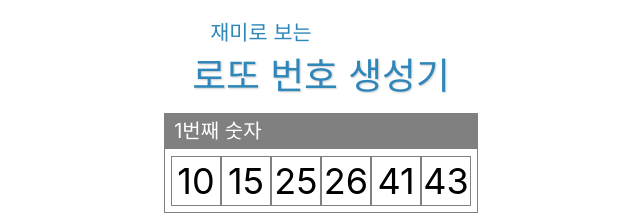
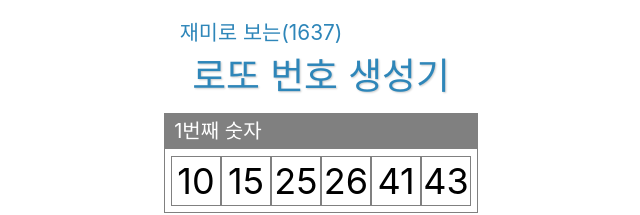
Before and after one commit to dirtybitGit/luckynumber, a React (Create React App) app: page / in a window 1280 px wide. Shown: the top 215 px of the page, without its empty margins (319-959 px from the left). Built offline with nearby package versions, Linux system fonts and the light colour scheme.

Commit message:
windows.open 테스트

```diff
--- a/src/App.js
+++ b/src/App.js
@@ -109,6 +109,7 @@ class App extends Component {
     if (data) {
       this.setState({ QRResult: data });
       console.log(data);
+      window.open(data);
     }
   };
 
--- a/src/component/NumberList.js
+++ b/src/component/NumberList.js
@@ -1,29 +1,25 @@
-import React, {Component} from 'react';
-import Numbers from './Numbers';
-import './NumberList.css';
+import React, { Component } from "react";
+import Numbers from "./Numbers";
+import "./NumberList.css";
 
 class NumberList extends Component {
+  render() {
+    const { numbers } = this.props;
 
-    render() {
-        const {numbers} = this.props;
+    const list = numbers.map(item => (
+      <Numbers num={item} index={item.key} key={item.key} />
+    ));
 
-        const list = numbers.map(
-            item => (
-                <Numbers num={item} index={item.key} key={item.key} />
-            )
-        );
-
-        return(
-            <div>
-                <div className='top'>
-                    <div className='firstString'>재미로 보는</div>
-                    <div className='secondString'>로또 번호 생성기</div>
-                </div>
-                <div>{list}</div>
-            </div>
-        )
-
-    }
+    return (
+      <div>
+        <div className="top">
+          <div className="firstString">재미로 보는(1637)</div>
+          <div className="secondString">로또 번호 생성기</div>
+        </div>
+        <div>{list}</div>
+      </div>
+    );
+  }
 }
 
 export default NumberList;
```
